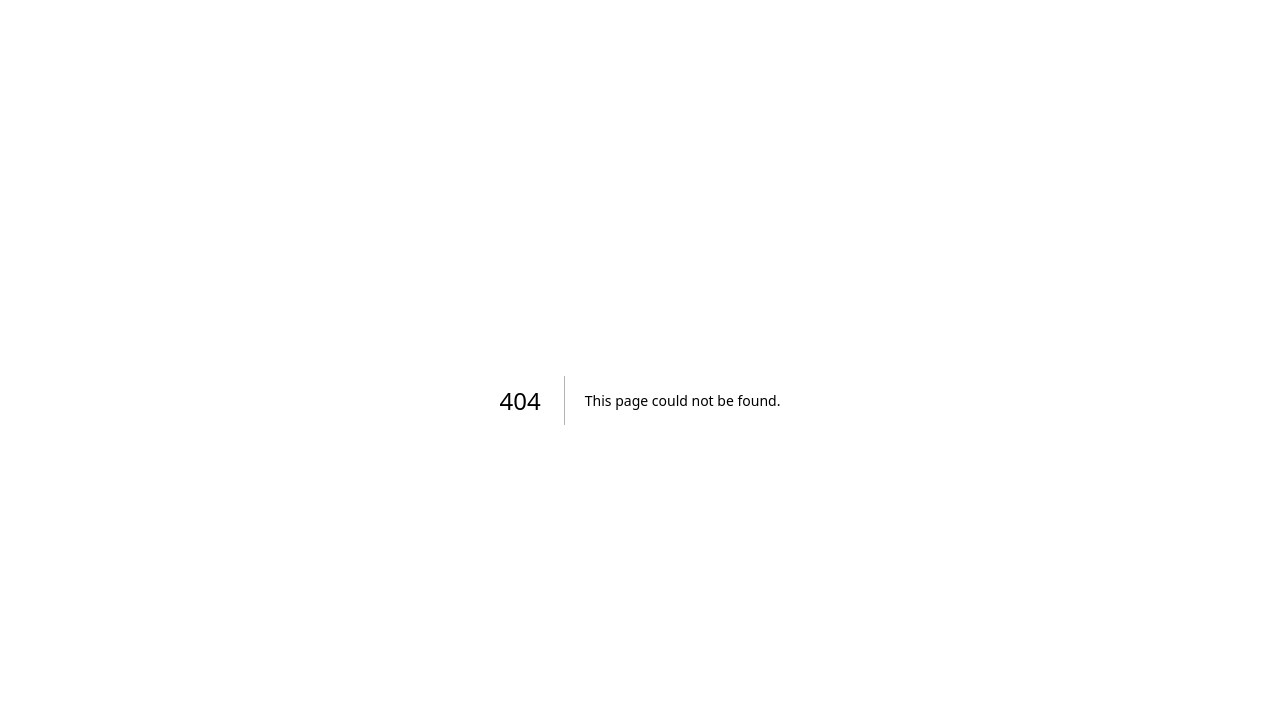
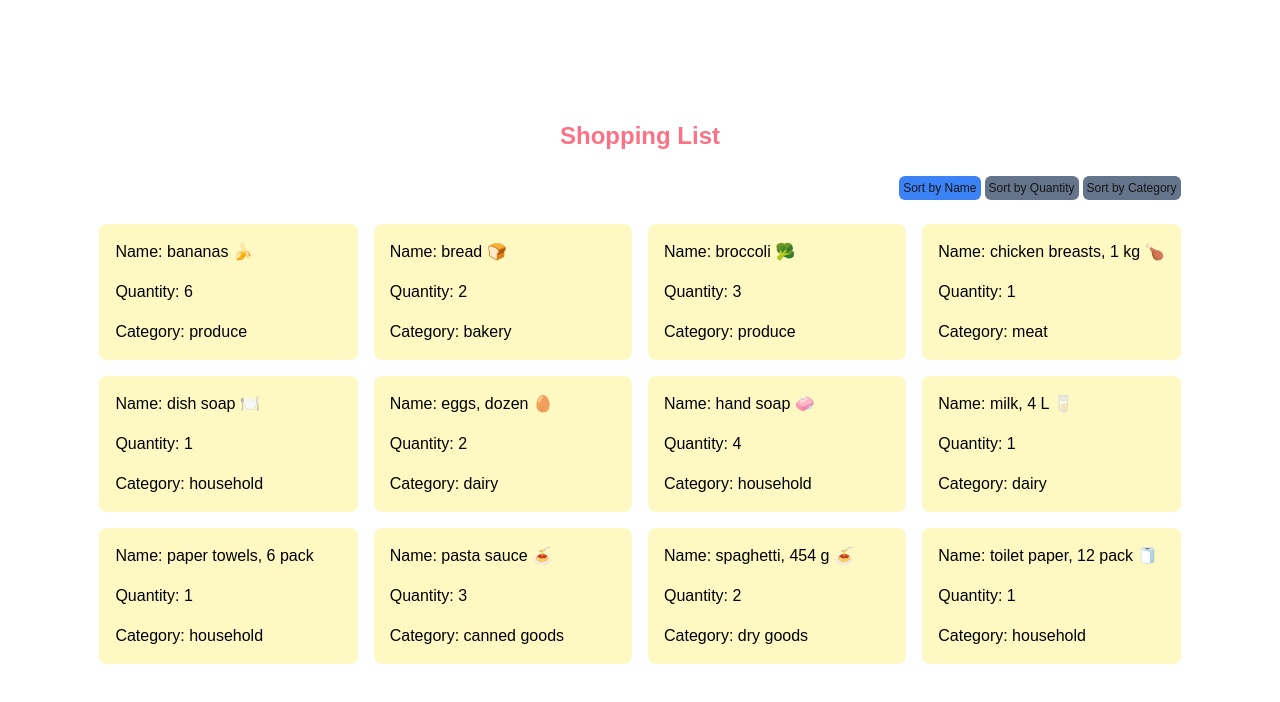
Before and after one commit to yoohyunk/cprg306-assignments, a Next.js app: page /week-6 in a window 1280 px wide. Before the commit this address had no page. Shown: the top 702 px of the page. Built offline with nearby package versions, Linux system fonts and the light colour scheme.

Commit message:
Week6 (#8)
* week5 edited- typo and missing items week4- button disable

* added sort items by name/quantity/category

```diff
--- a/app/page.js
+++ b/app/page.js
@@ -33,6 +33,12 @@ export default function Home() {
           week5
         </Link>
 
+        <Link
+          href="/week-6"
+          className="hover:text-violet-600 active:text-violet-700"
+        >
+          week6
+        </Link>
       </div>
     </div>
   );
--- /dev/null
+++ b/app/week-6/item-list.js
@@ -0,0 +1,60 @@
+"use client";
+
+import { Item } from "./item";
+import { useState } from "react";
+import items from "./items.json";
+
+export function ItemList() {
+  const [sortBy, setSortBy] = useState("name");
+
+  return (
+    <div className="flex flex-col gap-2 ">
+      <div className="flex gap-1 justify-end px-4">
+        <button
+          onClick={() => setSortBy("name")}
+          className={`${
+            sortBy === "name" ? "bg-blue-500" : "bg-slate-500"
+          } text-xs p-1 rounded-md`}
+        >
+          Sort by Name
+        </button>
+        <button
+          onClick={() => setSortBy("quantity")}
+          className={`${
+            sortBy === "quantity" ? "bg-blue-500" : "bg-slate-500"
+          } text-xs p-1 rounded-md`}
+        >
+          Sort by Quantity
+        </button>
+        <button
+          onClick={() => setSortBy("category")}
+          className={`${
+            sortBy === "category" ? "bg-blue-500" : "bg-slate-500"
+          } text-xs p-1 rounded-md`}
+        >
+          Sort by Category
+        </button>
+      </div>
+      <div className="grid grid-cols-4 gap-4 p-4">
+        {items
+          .sort((a, b) => {
+            if (sortBy === "name") {
+              return a.name.localeCompare(b.name);
+            } else if (sortBy === "quantity") {
+              return a.quantity - b.quantity;
+            } else {
+              return a.category.localeCompare(b.category);
+            }
+          })
+          .map((item) => (
+            <Item
+              key={item.id}
+              name={item.name}
+              category={item.category}
+              quantity={item.quantity}
+            />
+          ))}
+      </div>
+    </div>
+  );
+}
--- /dev/null
+++ b/app/week-6/item.js
@@ -0,0 +1,9 @@
+export function Item({ name, quantity, category }) {
+  return (
+    <div className="flex flex-col gap-4 p-4 bg-yellow-100 text-black rounded-lg">
+      <div>Name: {name}</div>
+      <div>Quantity: {quantity}</div>
+      <div>Category: {category}</div>
+    </div>
+  );
+}
--- /dev/null
+++ b/app/week-6/items.json
@@ -0,0 +1,74 @@
+[
+  {
+    "id": "1h2GJKH12gkHG31h1H",
+    "name": "milk, 4 L 🥛",
+    "quantity": 1,
+    "category": "dairy"
+  },
+  {
+    "id": "2KJH3k2j3H1k2J3K1H",
+    "name": "bread 🍞",
+    "quantity": 2,
+    "category": "bakery"
+  },
+  {
+    "id": "3h2KJH3k2j3H1k2J3",
+    "name": "eggs, dozen 🥚",
+    "quantity": 2,
+    "category": "dairy"
+  },
+  {
+    "id": "4k2J3K1H2GJKH12gk",
+    "name": "bananas 🍌",
+    "quantity": 6,
+    "category": "produce"
+  },
+  {
+    "id": "5H1h1H2KJH3k2j3H",
+    "name": "broccoli 🥦",
+    "quantity": 3,
+    "category": "produce"
+  },
+  {
+    "id": "6H1k2J3K1H2GJKH1",
+    "name": "chicken breasts, 1 kg 🍗",
+    "quantity": 1,
+    "category": "meat"
+  },
+  {
+    "id": "7gkHG31h1H2KJH3k",
+    "name": "pasta sauce 🍝",
+    "quantity": 3,
+    "category": "canned goods"
+  },
+  {
+    "id": "8j3H1k2J3K1H2GJK",
+    "name": "spaghetti, 454 g 🍝",
+    "quantity": 2,
+    "category": "dry goods"
+  },
+  {
+    "id": "9H12gkHG31h1H2KJ",
+    "name": "toilet paper, 12 pack 🧻",
+    "quantity": 1,
+    "category": "household"
+  },
+  {
+    "id": "10H3k2j3H1k2J3K1",
+    "name": "paper towels, 6 pack",
+    "quantity": 1,
+    "category": "household"
+  },
+  {
+    "id": "11k2J3K1H2GJKH12",
+    "name": "dish soap 🍽️",
+    "quantity": 1,
+    "category": "household"
+  },
+  {
+    "id": "12GJKH12gkHG31h1",
+    "name": "hand soap 🧼",
+    "quantity": 4,
+    "category": "household"
+  }
+]
--- /dev/null
+++ b/app/week-6/page.js
@@ -0,0 +1,12 @@
+import { ItemList } from "./item-list";
+
+export default function Page() {
+  return (
+    <div className="flex flex-col justify-center items-center min-h-screen py-4 gap-6">
+      <h1 className="text-2xl text-rose-400 font-bold text-center ">
+        Shopping List
+      </h1>
+      <ItemList />
+    </div>
+  );
+}
```
